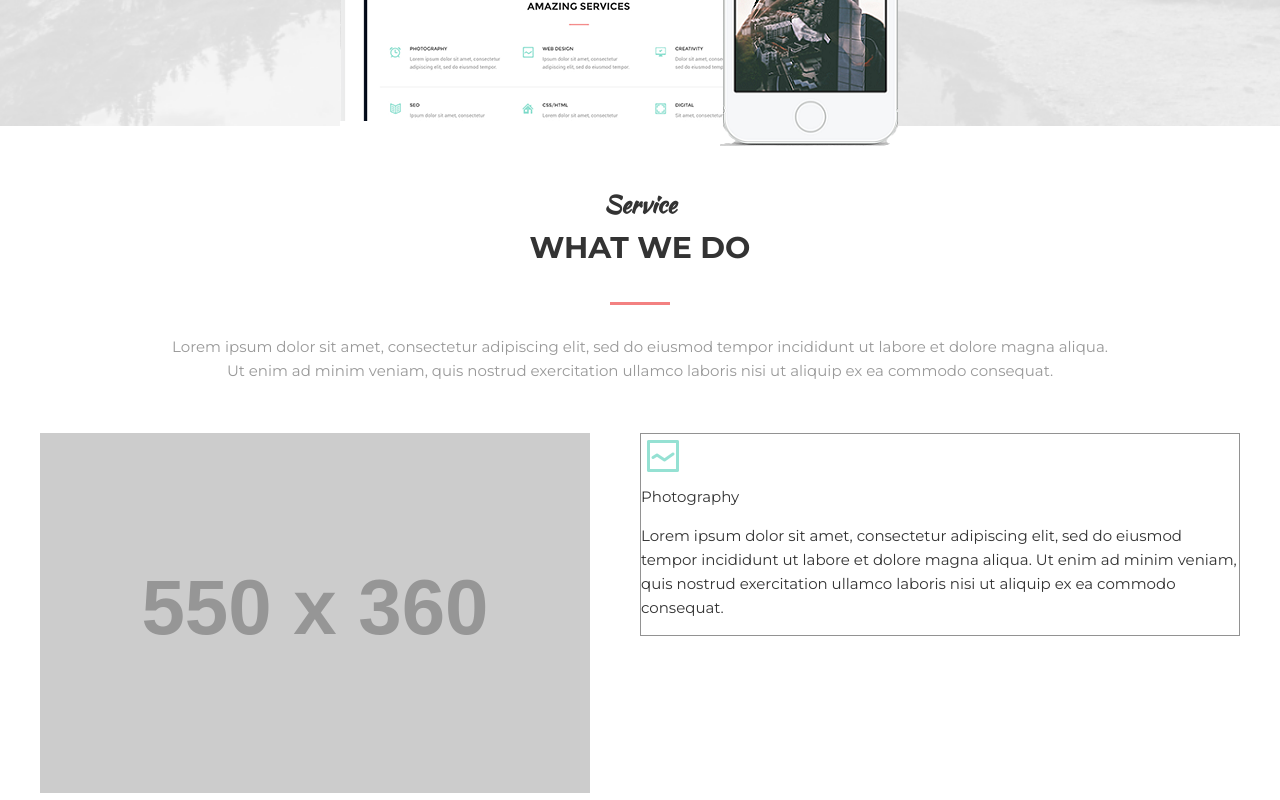
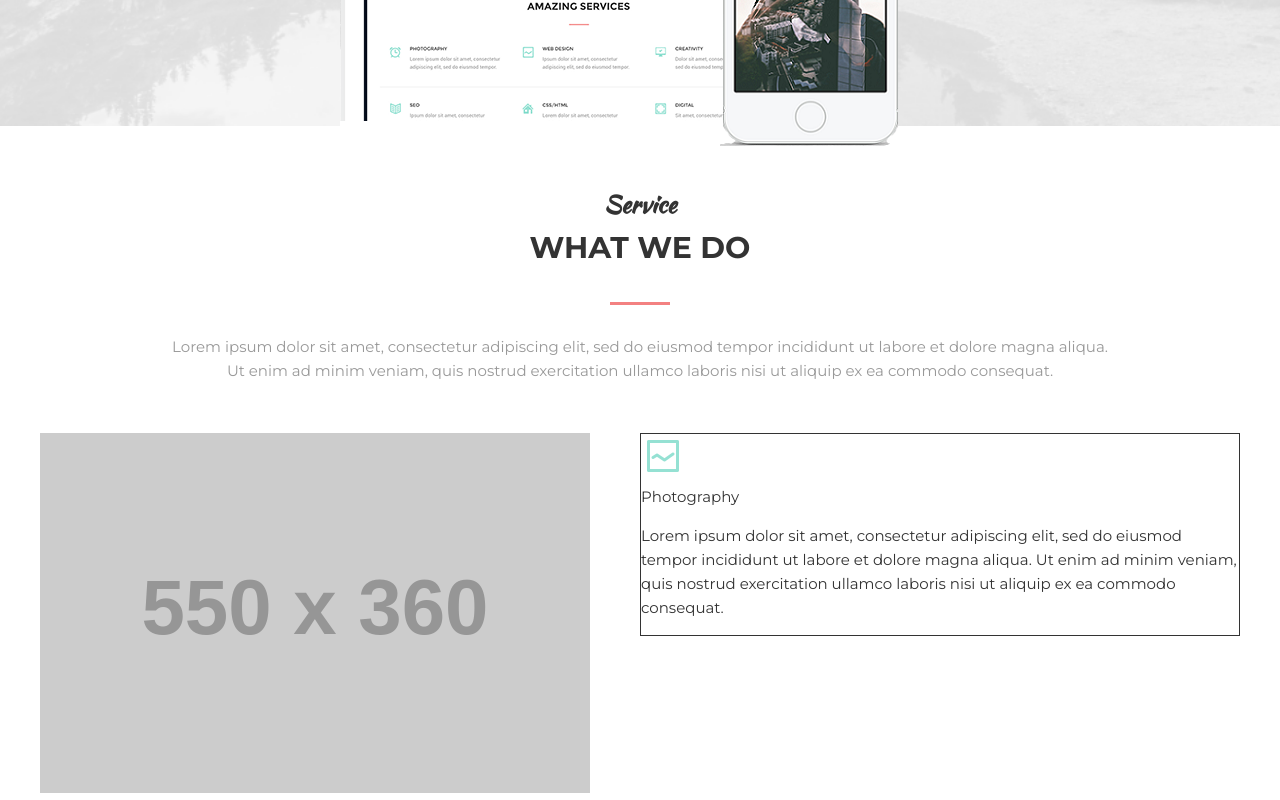
Before and after one commit to nudnov1/mytmp1, a plain HTML site: page index.html in a window 1280 px wide. Shown: the part 2938-3738 px from the top of the page. Drawn offline with Linux system fonts and the light colour scheme; placeholder pictures from the web are drawn by us.

Commit message:
Update style.css

```diff
--- a/assets/css/style.css
+++ b/assets/css/style.css
@@ -425,5 +425,5 @@ margin-bottom: 10px;
 }
 /*accordion*/
 .accordion_item  {
-border: 1px solid #929292;
+border: 1px solid #333;
 }
```
